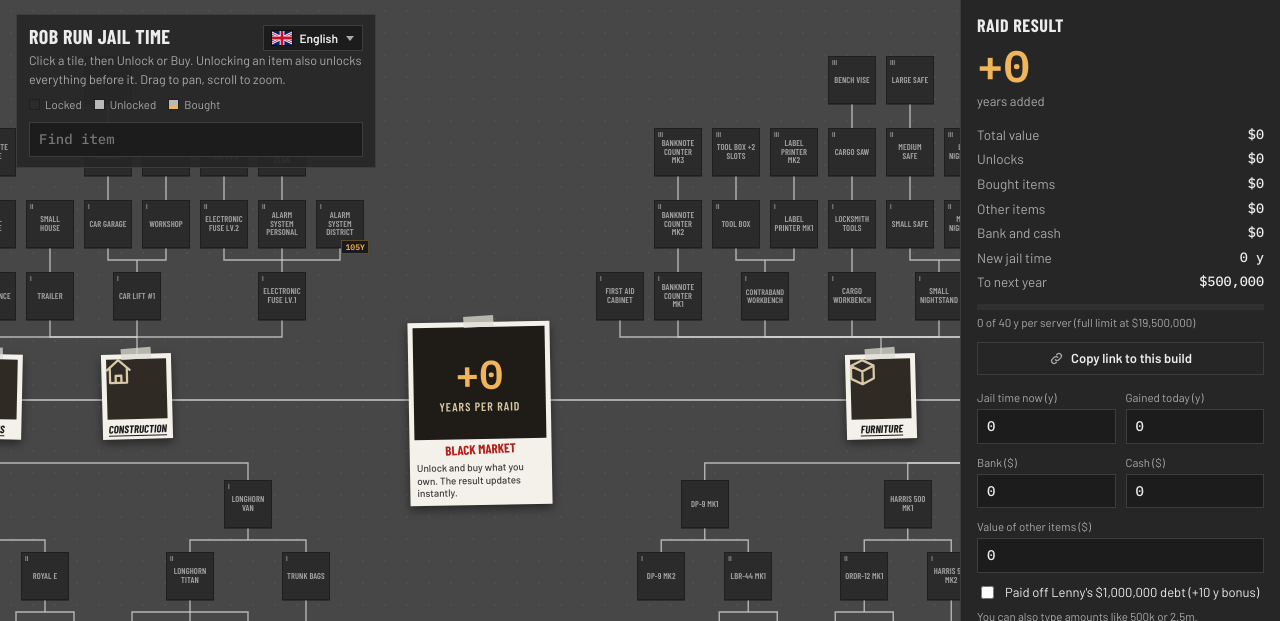
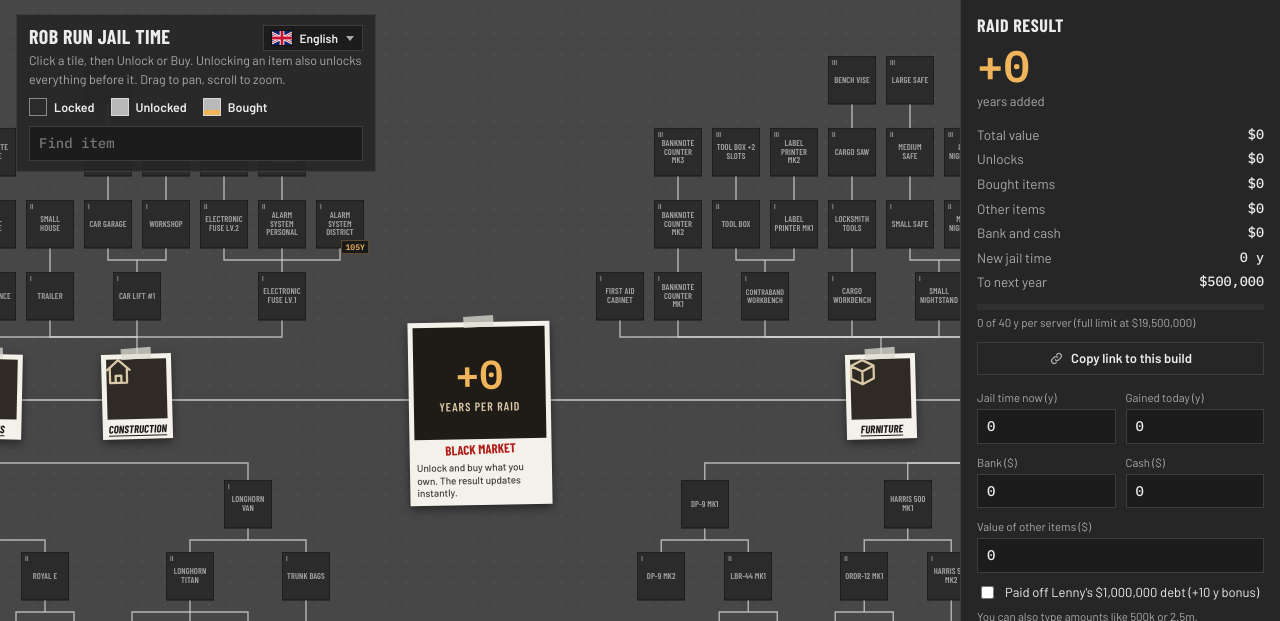
Before and after one commit to Modko/robrun-jail-calculator, a plain HTML site: page index.html in a window 1280 px wide. Shown: the top 621 px of the page. Drawn offline with Linux system fonts and the light colour scheme.

Commit message:
fix: make the legend larger and easier to read

```diff
--- a/index.html
+++ b/index.html
@@ -103,8 +103,12 @@ body{background:var(--board);color:var(--text);font:14px/1.45 Barlow,system-ui,s
 .langlist li[aria-selected=true]{color:var(--accent)}
 .flag{display:block;width:20px;height:14px;flex-shrink:0;box-shadow:0 0 0 1px rgba(0,0,0,.55)}
 .titlebox p{margin:0;color:var(--muted);font-size:12.5px}
-.legend{display:flex;gap:12px;margin-top:8px;font-size:11.5px;color:var(--muted);flex-wrap:wrap}
-.legend i{display:inline-block;width:11px;height:11px;margin-right:5px;vertical-align:-1px;border:1px solid #1f1f1f}
+.legend{display:flex;gap:6px 16px;margin-top:10px;font-size:12.5px;font-weight:600;color:var(--text);flex-wrap:wrap}
+.legend > span{display:inline-flex;align-items:center;gap:7px}
+.legend i{display:inline-block;width:18px;height:18px;flex-shrink:0;border:1px solid #8a8a8a}
+.legend .sw-locked{background:var(--tile)}
+.legend .sw-unlocked{background:var(--tile-on);border-color:#d8d8d8}
+.legend .sw-bought{background:var(--tile-on);border-color:#d8d8d8;box-shadow:inset 0 -5px 0 var(--accent)}
 .zoom{left:16px;bottom:16px;display:flex;gap:6px}
 .zoom button,.plain{font:600 13px/1 Barlow,sans-serif;background:var(--panel);color:var(--text);border:1px solid var(--rule);padding:8px 11px;cursor:pointer}
 .zoom button:focus-visible,.plain:focus-visible,.act:focus-visible,input:focus-visible{outline:2px solid var(--accent);outline-offset:2px}
@@ -196,9 +200,9 @@ summary{cursor:pointer;font-weight:600;font-size:13.5px}
       </div>
       <p data-i18n="intro"></p>
       <div class="legend" aria-hidden="true">
-        <span><i style="background:#2b2b2b"></i><span data-i18n="legendLocked"></span></span>
-        <span><i style="background:#b9b9b9"></i><span data-i18n="legendUnlocked"></span></span>
-        <span><i style="background:#b9b9b9;box-shadow:inset 0 -3px 0 #f0b45a"></i><span data-i18n="legendBought"></span></span>
+        <span><i class="sw-locked"></i><span data-i18n="legendLocked"></span></span>
+        <span><i class="sw-unlocked"></i><span data-i18n="legendUnlocked"></span></span>
+        <span><i class="sw-bought"></i><span data-i18n="legendBought"></span></span>
       </div>
       <form class="search" id="searchForm" role="search">
         <input type="search" id="search" list="itemNames" autocomplete="off" data-i18n-aria="search">
```
